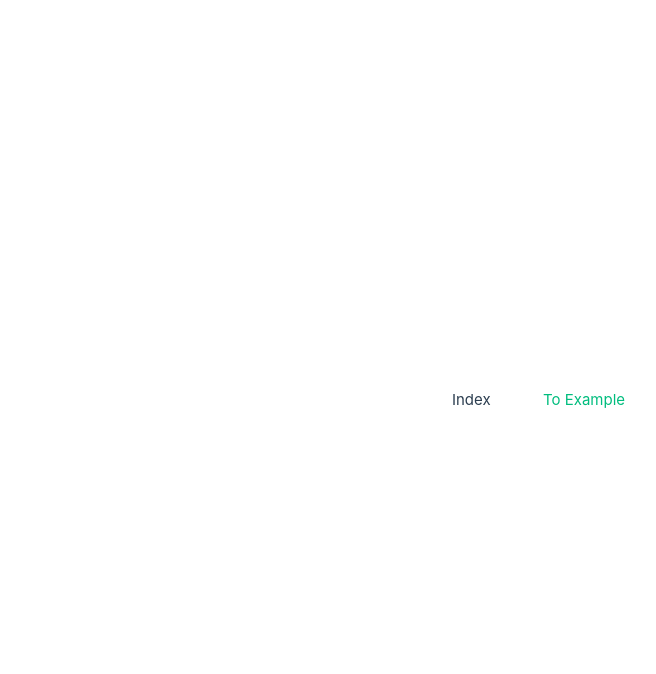
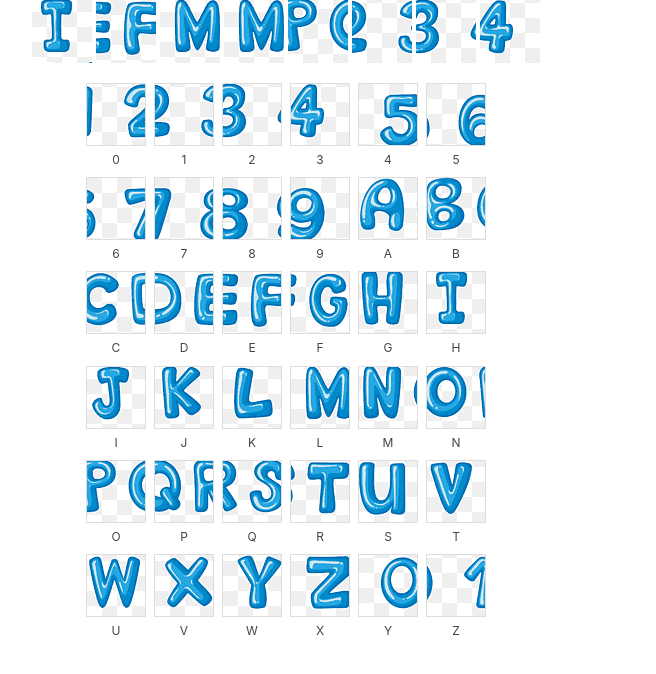
Before and after one commit to reznikovkg/vue-3-docker-compose, a Vue app in the folder vue/: page / in a window 1280 px wide. Shown: the top 674 px of the page, without its empty margins (100-756 px from the left). Built offline with nearby package versions, Linux system fonts and the light colour scheme.

Commit message:
Correction: conversion des fonctions en fonctions fléchées et less

```diff
--- a/vue/package.json
+++ b/vue/package.json
@@ -19,6 +19,7 @@
   },
   "devDependencies": {
     "@vitejs/plugin-vue": "^6.0.1",
+    "less": "^4.4.2",
     "sass-embedded": "^1.92.1",
     "vite": "^7.0.6",
     "vite-plugin-vue-devtools": "^8.0.0"
--- a/vue/src/App.vue
+++ b/vue/src/App.vue
@@ -1,9 +1,44 @@
 <template>
-  <RouterView />
+  <main class="app">
+    <div>
+      <SpriteText label="HELLO123" :config="config" :fontSize="63" />
+      <SpriteDebug :config="config" />
+    </div>
+  </main>
 </template>
 
 <script setup>
+import SpriteText from './components/SpriteText.vue'
+import SpriteDebug from './components/SpriteDebug.vue'
+import sprite from './assets/font-sprite.png'
+
+// ⚙️ Le même mapping qu’avant
+const spriteMap = {
+  'A': [0, 0], 'B': [1, 0], 'C': [2, 0], 'D': [3, 0], 'E': [4, 0], 'F': [5, 0],
+  'G': [0, 1], 'H': [1, 1], 'I': [2, 1], 'J': [3, 1], 'K': [4, 1], 'L': [5, 1],
+  'M': [0, 2], 'N': [1, 2], 'O': [2, 2], 'P': [3, 2], 'Q': [4, 2], 'R': [5, 2],
+  'S': [0, 3], 'T': [1, 3], 'U': [2, 3], 'V': [3, 3], 'W': [4, 3], 'X': [5, 3],
+  'Y': [0, 4], 'Z': [1, 4],
+  '0': [2, 4], '1': [3, 4], '2': [4, 4], '3': [5, 4],
+  '4': [0, 5], '5': [1, 5], '6': [2, 5], '7': [3, 5], '8': [4, 5], '9': [5, 5]
+}
+
+const config = {
+  spritePath: sprite,
+  spriteMap,
+  charWidth: 60,
+  charHeight: 63,
+  totalWidth: 360,
+  totalHeight: 378
+}
 </script>
 
-<style scoped lang="scss">
+<style scoped>
+.app {
+  display: flex;
+  flex-direction: column;
+  align-items: center;
+  background: white;
+  min-height: 100vh;
+}
 </style>
--- /dev/null
+++ b/vue/src/components/SpriteDebug.vue
@@ -0,0 +1,65 @@
+<template>
+  <div class="sprite-debug">
+    <div
+      v-for="(pos, char) in config.spriteMap"
+      :key="char"
+      class="sprite-debug__cell"
+    >
+      <div
+        class="sprite-debug__char"
+        :style="getCharStyle(pos)"
+      ></div>
+      <span class="sprite-debug__label">{{ char }}</span>
+    </div>
+  </div>
+</template>
+
+<script setup>
+const props = defineProps({
+  config: { type: Object, required: true }
+})
+
+// Fonction fléchée
+const getCharStyle = (pos) => {
+  const [col, row] = pos
+  const x = -col * props.config.charWidth
+  const y = -row * props.config.charHeight
+
+  return {
+    width: `${props.config.charWidth}px`,
+    height: `${props.config.charHeight}px`,
+    backgroundImage: `url(${props.config.spritePath})`,
+    backgroundRepeat: 'no-repeat',
+    backgroundPosition: `${x}px ${y}px`,
+    backgroundSize: `${props.config.totalWidth}px ${props.config.totalHeight}px`
+  }
+}
+</script>
+
+<style scoped lang="less">
+.sprite-debug {
+  display: grid;
+  grid-template-columns: repeat(6, auto);
+  gap: 8px;
+  justify-content: center;
+  align-items: center;
+  padding: 20px;
+
+  &__cell {
+    display: flex;
+    flex-direction: column;
+    align-items: center;
+    justify-content: center;
+  }
+
+  &__char {
+    border: 1px solid #ddd;
+  }
+
+  &__label {
+    font-size: 12px;
+    margin-top: 4px;
+    color: #444;
+  }
+}
+</style>
--- /dev/null
+++ b/vue/src/components/SpriteText.vue
@@ -0,0 +1,47 @@
+<template>
+  <div class="sprite-text" :style="{ height: fontSize + 'px' }">
+    <div
+      v-for="(char, i) in labelChars"
+      :key="i"
+      class="sprite-text__char"
+      :style="getCharStyle(char)"
+    ></div>
+  </div>
+</template>
+
+<script setup>
+import { computed } from 'vue'
+
+// Définition des props
+const props = defineProps({
+  label: { type: String, required: true },
+  config: { type: Object, required: true },
+  fontSize: { type: Number, default: 60 }
+})
+
+// Convertit le label en tableau de caractères
+const labelChars = computed(() => props.label.toUpperCase().split(''))
+
+// Fonction fléchée pour récupérer le style de chaque caractère
+const getCharStyle = (char) => {
+  const pos = props.config.spriteMap[char] ?? [0, 0]
+  const [col, row] = pos
+  const x = -col * props.config.charWidth
+  const y = -row * props.config.charHeight
+
+  return {
+    width: `${props.config.charWidth}px`,
+    height: `${props.config.charHeight}px`,
+    backgroundImage: `url(${props.config.spritePath})`,
+    backgroundRepeat: 'no-repeat',
+    backgroundPosition: `${x}px ${y}px`,
+    backgroundSize: `${props.config.totalWidth}px ${props.config.totalHeight}px`,
+    transform: `scale(${props.fontSize / props.config.charHeight})`,
+    transformOrigin: 'top left'
+  }
+}
+</script>
+
+<style lang="less" scoped>
+@import '@/styles/sprite-text.less';
+</style>
--- /dev/null
+++ b/vue/src/styles/sprite-text.less
@@ -0,0 +1,19 @@
+// Bloc principal
+.sprite-text {
+  display: flex;
+  align-items: center;
+  gap: 4px;
+
+  // Élément BEM
+  &__char {
+    display: inline-block;
+    transition: transform 0.2s ease-in-out;
+  }
+
+  // Modificateur : si on veut une animation spéciale
+  &--hoverable {
+    .sprite-text__char:hover {
+      transform: scale(1.1);
+    }
+  }
+}
```
Also changed, not shown: vue/src/assets/font-sprite.png (added).
